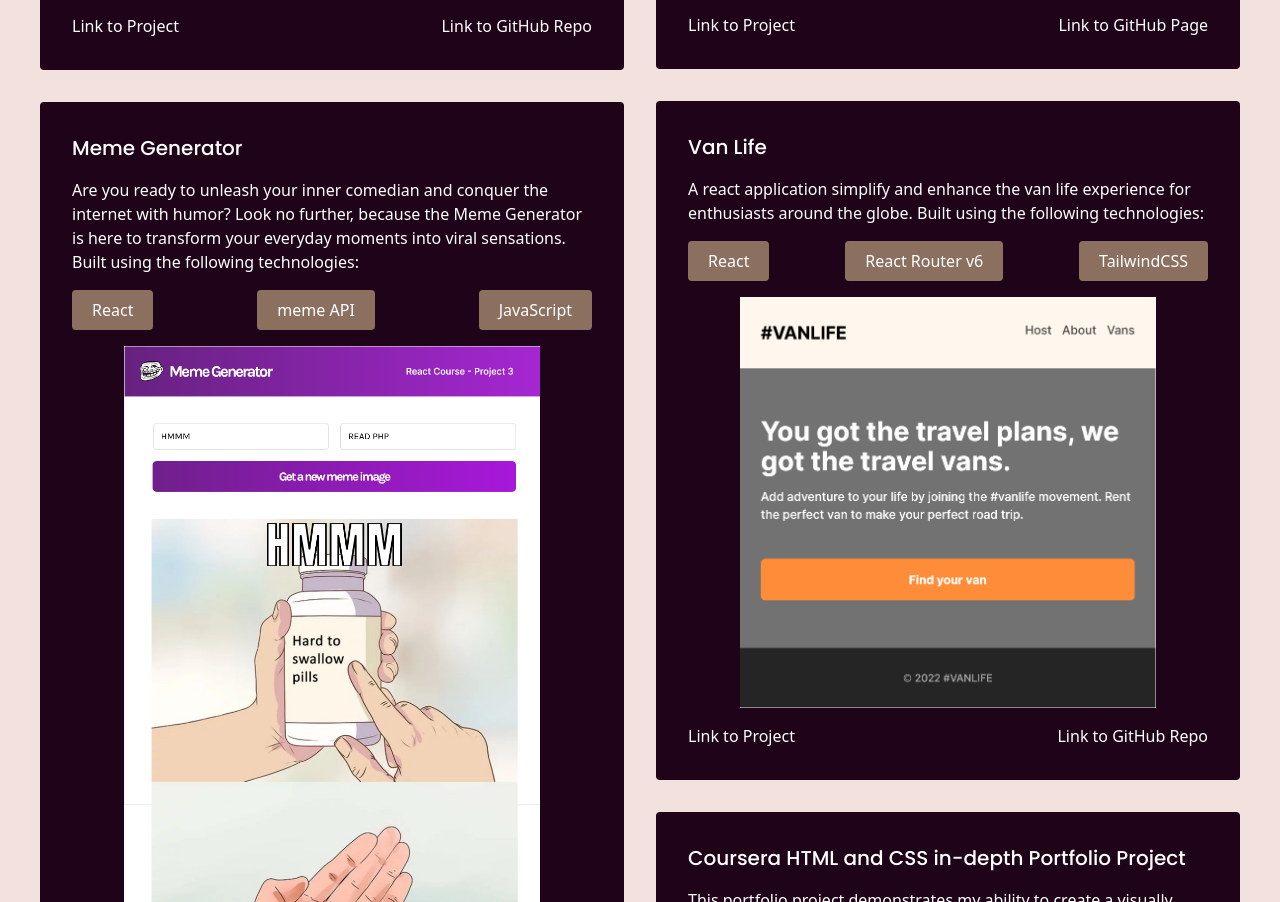
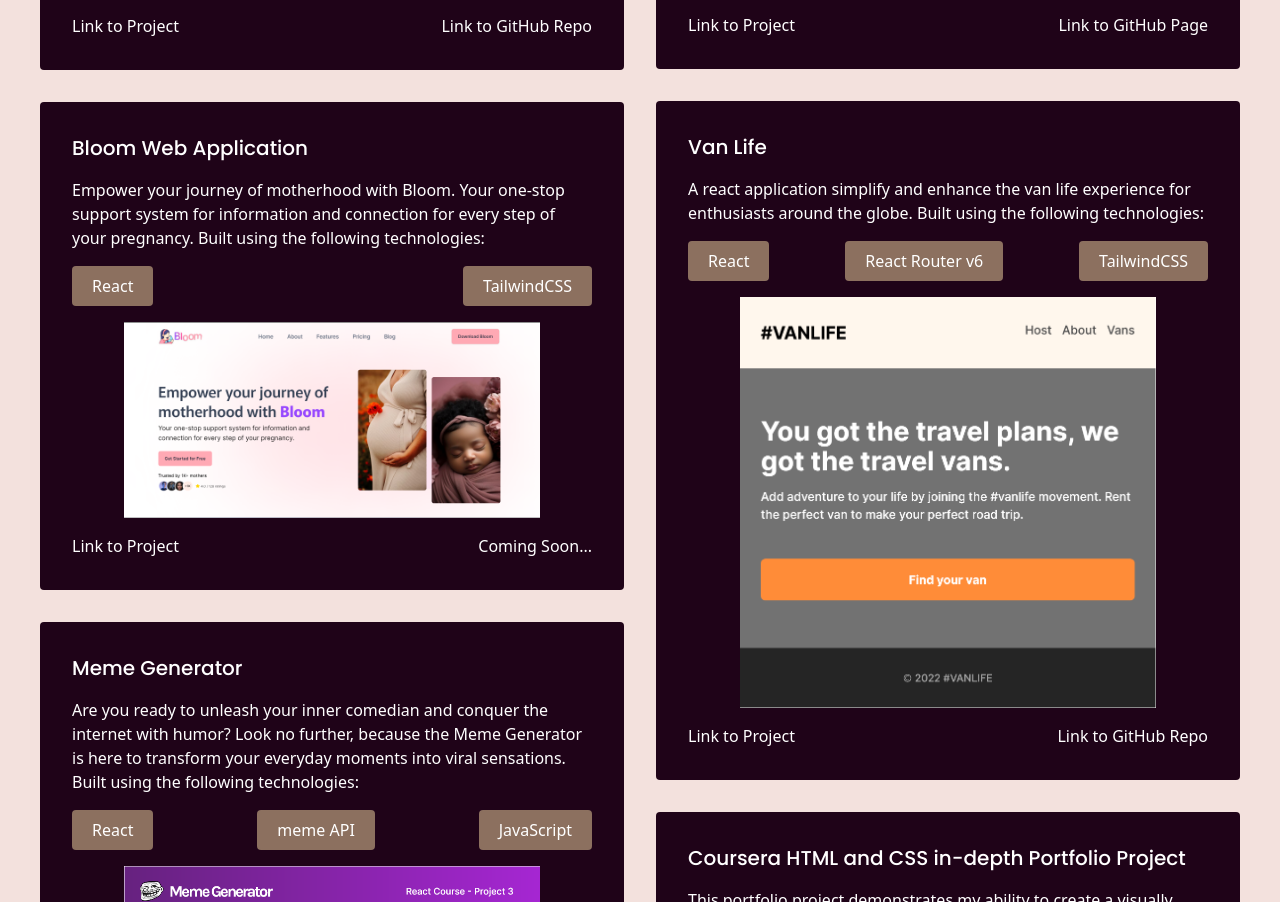
Before and after one commit to AJ1732/hngx-portfolio, a React (Vite) app: page / in a window 1280 px wide. Shown: the part 3264-4166 px from the top of the page. Built offline with nearby package versions, Linux system fonts and the light colour scheme; a web font is replaced by a local one.

Commit message:
feat: update project section

```diff
--- a/src/components/Sections/Projects.jsx
+++ b/src/components/Sections/Projects.jsx
@@ -2,7 +2,7 @@ import React from 'react'
 import galleryDrop from '../../assets/projects/galleryDrop.png'
 import taskTracker from '../../assets/projects/taskTracker.png'
 import workoutTracker from '../../assets/projects/workoutTracker.png'
-import clearLink from '../../assets/projects/clearLink.png'
+import bloom from '../../assets/projects/bloom.png'
 import vanLife from '../../assets/projects/vanLife.png'
 import memeGenerator from '../../assets/projects/memeGenerator.png'
 import passTheMessage from '../../assets/projects/passTheMessage.png'
@@ -15,7 +15,7 @@ const Projects = () => {
       <h2 className='font-light text-4xl'>Projects</h2>
 
       <div className='text-white columns-md gap-8 w-full max-w-full mx-auto my-20 '>
-        {/* TASK TRACKER */}
+        {/* WORKOUT TRACKER */}
         <article className='flex flex-col gap-4 justify-start items-center bg-dark-brown rounded p-8 | h-fit | break-inside-avoid mb-8'>
           <h2 className='font-poppins font-medium self-start sm:text-xl'>Workout Tracker</h2>
           <p className='font-extralight'>Built a responsive workout tracker application, that allows users to create and delete workouts, helping them stay organized and manage their workout activities effectively. All workouts are stored and retrieved from a database. Implemented a user-friendly design using the following technologies:</p>
@@ -64,6 +64,30 @@ const Projects = () => {
               className='self-start font-light hover:text-light-brown'
               href="https://github.com/AJ1732/task-tracker" target='_blank'>Link to GitHub Repo</a>
 
+          </div>
+        </article>
+
+        {/* MEME GENERATOR */}
+        <article className='flex flex-col gap-4 justify-start items-center bg-dark-brown rounded p-8 | h-fit | break-inside-avoid mb-8'>
+          <h2 className='font-poppins font-medium self-start sm:text-xl'>Bloom Web Application</h2>
+          <p className='font-extralight'>Empower your journey of motherhood with Bloom. Your one-stop support system for information and connection for every step of your pregnancy. Built using the following technologies: </p>
+          <ul className='w-full flex flex-wrap justify-between items-center gap-4 text-white'>
+            <Div skill={'React'} />
+            <Div skill={'TailwindCSS'} />
+          </ul>
+          <figure>
+            <img
+                src={bloom}
+                className='w-4/5 m-auto'
+                alt="Project Image" />
+          </figure>
+          <div className='w-full flex justify-between items-center'>
+            <a
+              className='self-start font-light hover:text-light-brown'
+              href="https://frontend--tech-nexus-bloom-test.netlify.app/" target='_blank'>Link to Project</a>
+            <a
+              className='self-start font-light hover:text-light-brown'
+              href="/" target='_blank'>Coming Soon...</a>
           </div>
         </article>
 
```
Also changed, not shown: src/assets/projects/bloom.png (added).
